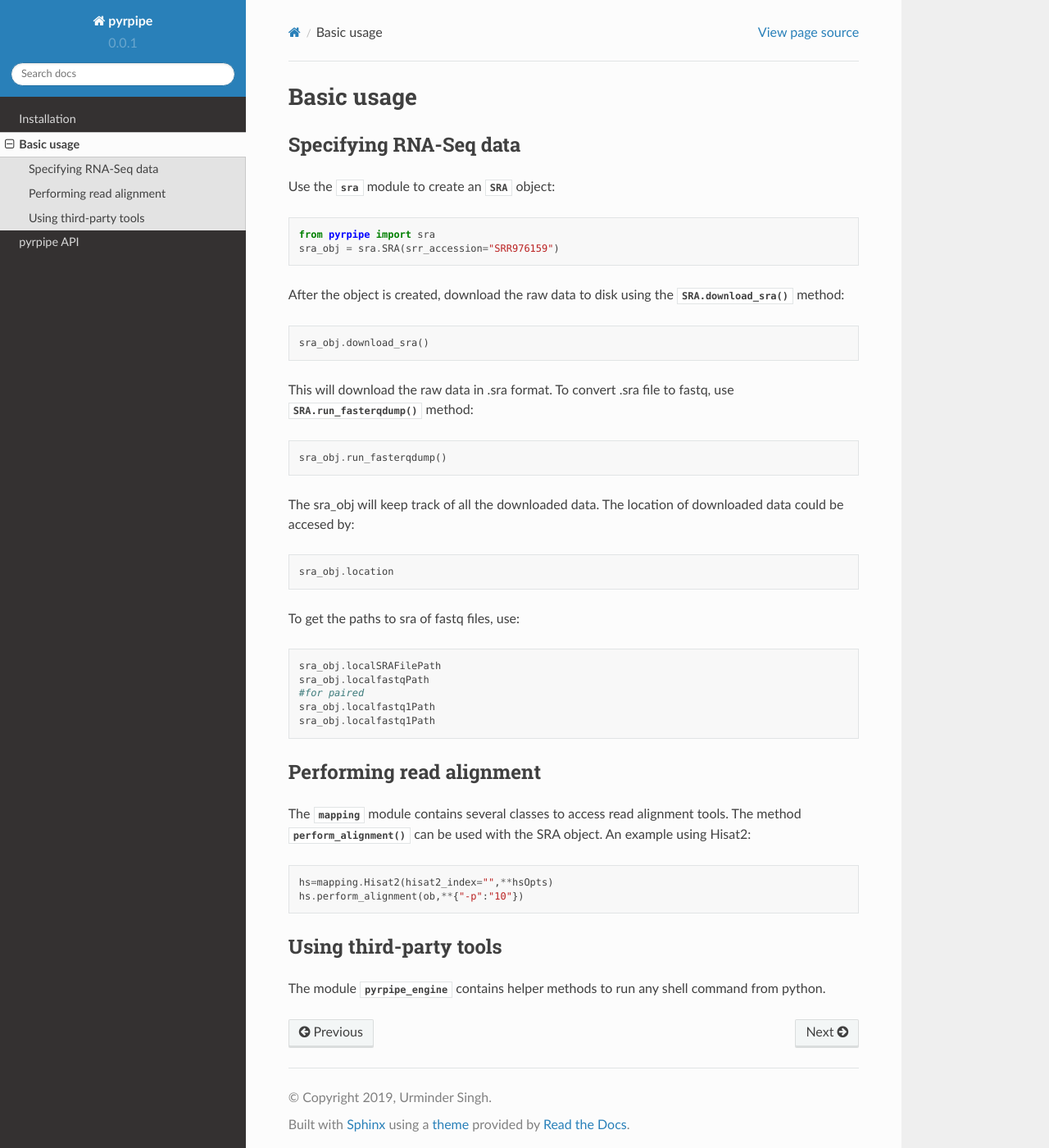
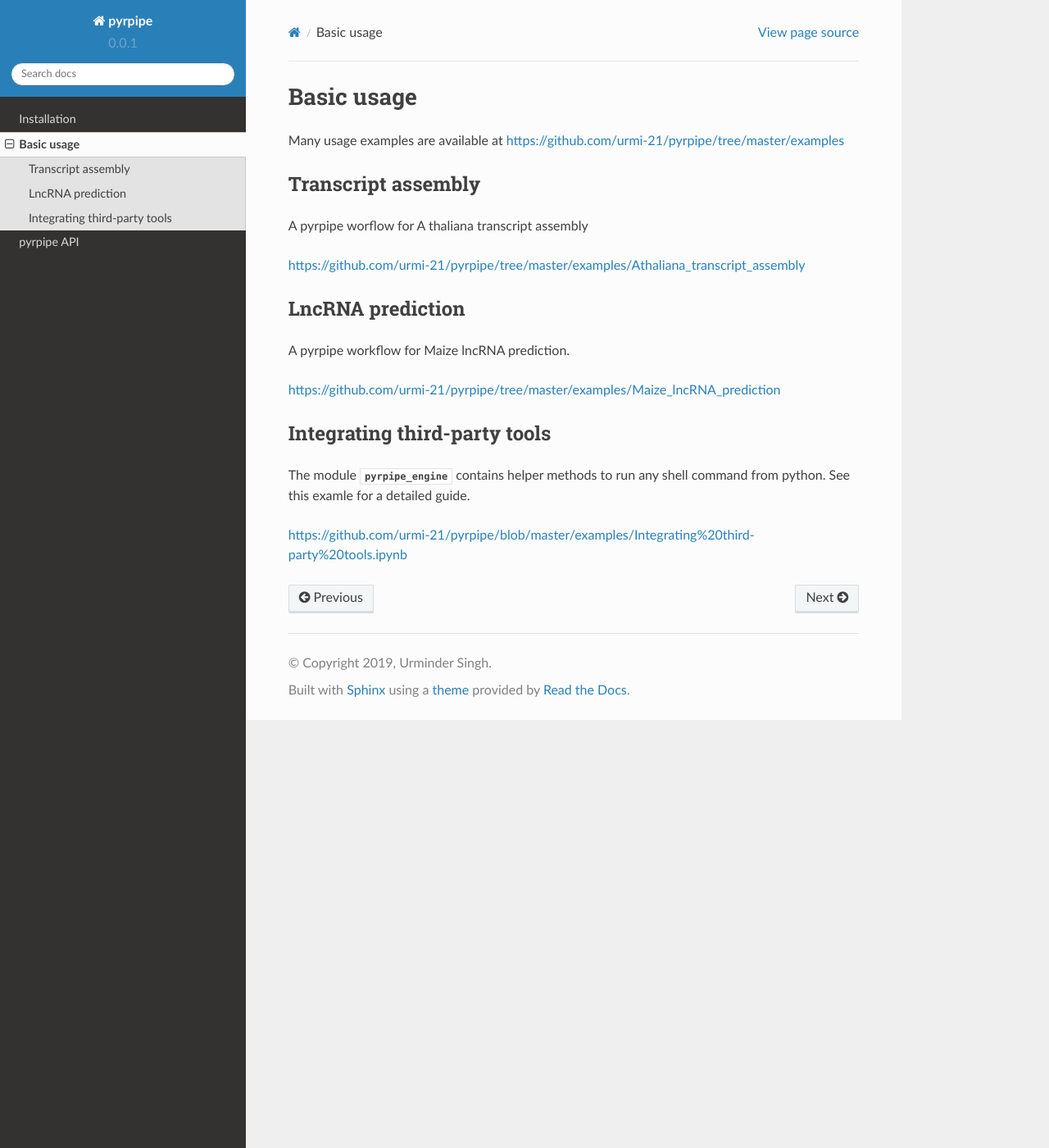
Before and after one commit to urmi-21/pyrpipe, a Sphinx documentation site: the page built from docs/source/usage.rst, in a window 1280 px wide and 1400 px high. Shown: the whole window at 82% size. Built offline with Sphinx 7.4.7 and the Read the Docs theme 2.0.0, drawn with Linux system fonts in a browser that asks for light colours.

Commit message:
updateDocs

```diff
--- a/docs/source/usage.rst
+++ b/docs/source/usage.rst
@@ -2,43 +2,24 @@
 Basic usage
 ======================================================
 
-Specifying RNA-Seq data
-=======================
-
-Use the :py:mod:`sra` module to create an :class:`SRA` object::
-
-	from pyrpipe import sra
-	sra_obj = sra.SRA(srr_accession="SRR976159")
-
-After the object is created, download the raw data to disk using the
-:meth:`SRA.download_sra` method::
-	sra_obj.download_sra()
-This will download the raw data in .sra format.
-To convert .sra file to fastq, use :meth:`SRA.run_fasterqdump` method::
-
-	sra_obj.run_fasterqdump()
-
-The sra_obj will keep track of all the downloaded data. The location of downloaded data could be accesed by::
-
-	sra_obj.location
-
-To get the paths to sra of fastq files, use::
-
-	sra_obj.localSRAFilePath
-	sra_obj.localfastqPath
-	#for paired
-	sra_obj.localfastq1Path
-	sra_obj.localfastq1Path
+Many usage examples are available at https://github.com/urmi-21/pyrpipe/tree/master/examples
 
 
-Performing read alignment
-=========================
-The :py:mod:`mapping` module contains several classes to access read alignment tools.
-The method :meth:`perform_alignment` can be used with the SRA object.
-An example using Hisat2::
-	hs=mapping.Hisat2(hisat2_index="",**hsOpts)
-	hs.perform_alignment(ob,**{"-p":"10"})
+Transcript assembly
+========================
+A pyrpipe worflow for A thaliana transcript assembly
 
-Using third-party tools
+https://github.com/urmi-21/pyrpipe/tree/master/examples/Athaliana_transcript_assembly
+
+LncRNA prediction
 ========================
+A pyrpipe workflow for Maize lncRNA prediction.
+
+https://github.com/urmi-21/pyrpipe/tree/master/examples/Maize_lncRNA_prediction
+
+Integrating third-party tools
+=============================
 The module :py:mod:`pyrpipe_engine` contains helper methods to run any shell command from python.
+See this examle for a detailed guide.
+
+https://github.com/urmi-21/pyrpipe/blob/master/examples/Integrating%20third-party%20tools.ipynb
```
Also changed, not shown: docs/source/api.rst (+14 -6 lines), docs/source/index.rst (+9 -1 lines), 1 other file.
